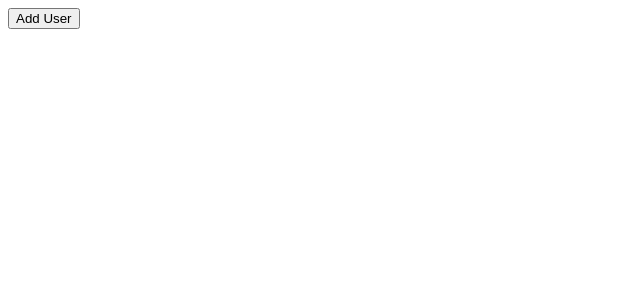
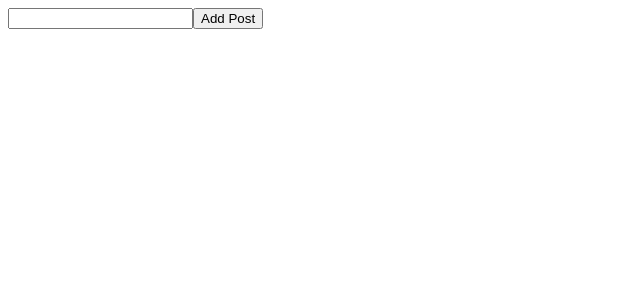
Before and after one commit to larrypalm/larrybook, a React (Create React App) app: page / in a window 1280 px wide. Shown: the top 300 px of the page, without its empty margins (0-640 px from the left). Built offline with nearby package versions, Linux system fonts and the light colour scheme.

Commit message:
trying to create a post to show when btn-click

```diff
--- a/src/actions/actions.js
+++ b/src/actions/actions.js
@@ -1,5 +1,13 @@
-export function addUser() {
+export function addPost(post) {
   return {
-    type: "ADD_USER"
+    type: "ADD_POST",
+    payload: post
   }
 }
+
+export function removePost(post) {
+  return {
+    type: "REMOVE_POST",
+    payload: post
+  }
+}
--- a/src/components/App.js
+++ b/src/components/App.js
@@ -1,33 +1,61 @@
 import React, { Component } from 'react';
 
 import {connect} from 'react-redux';
-import {addUser} from '../actions/actions'
+import {addPost, removePost} from '../actions/actions'
 class App extends Component {
 
   state = {
     user:"",
+    value: "",
   }
 
+  add = () => {
+    console.log("Add");
+    this.props.addPost({
+      content: this.state.value,
+      id: Math.floor(Math.random()*1000+1),
+    })
+    this.setState({value:""})
+  }
+
+  remove = (post) => {
+    this.props.removePost(post);
+  }
+
+  onChange = e => this.setState({ [e.target.name]: e.target.value})
+
   render() {
+    const postList = this.props.posts.map(post =>
+      <div key={post.id}>
+        <p>{post.content}</p>
+        <button onClick={() => this.remove(post)}>Remove Post</button>
+      </div>
+    )
     return (
       <div className="App">
-        <button onClick={this.props.addUser}>
-          Add User
+        <input type="text" onChange={this.onChange} name="value" value={this.state.value} />
+        <button onClick={this.props.add}>
+          Add Post
         </button>
+        <div>
+          {postList}
+        </div>
       </div>
+
     );
   }
 }
 
 function mapStateToProps(state){
   return {
-    user: state.user,
+    posts: state
   }
 }
 
 function mapDispatchToProps(dispatch){
   return {
-    addUser: () => dispatch
+    addPost: post => dispatch(addPost(post)),
+    removePost: post => dispatch(removePost(post)),
   }
 }
 
--- a/src/index.js
+++ b/src/index.js
@@ -3,10 +3,10 @@ import ReactDOM from 'react-dom';
 
 import {createStore} from 'redux';
 import {Provider} from 'react-redux';
-import users from './reducers/users'
+import posts from './reducers/posts';
 import App from './components/App';
 
-const store = createStore(users);
+const store = createStore(posts);
 
 ReactDOM.render(
   <Provider store={store}>
--- a/src/reducers/posts.js
+++ b/src/reducers/posts.js
@@ -3,13 +3,13 @@ export default function posts(state = [], action){
   switch(action.type){
     case "ADD_POST":
       return [...state, action.payload];
-    case "REMOVE_USER":
-      return state.filter(user => user.id !== action.payload.id)
+    case "REMOVE_POST":
+      return state.filter(post => post.id !== action.payload.id)
     case "ADD_COMMENT_POST":
-      return state.map(user => {
-        return user.id ===action.payload.id
+      return state.map(post => {
+        return post.id ===action.payload.id
         ? Object.assign({}, action.payload)
-        : todo
+        : post
       })
     default:
       return state;
```
